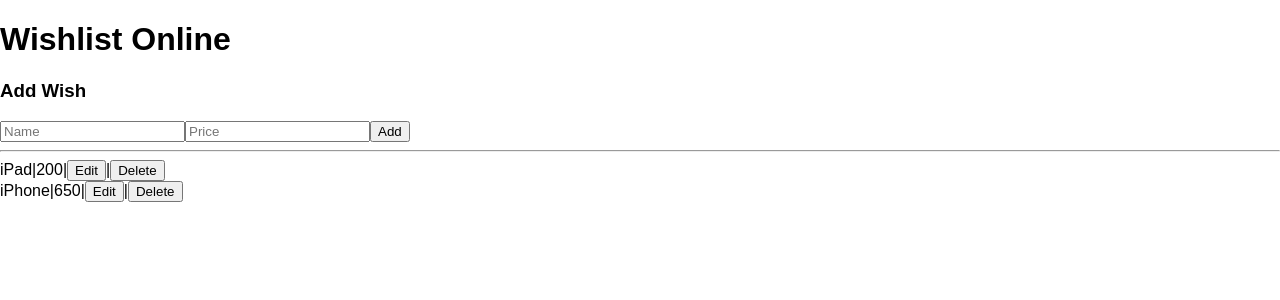
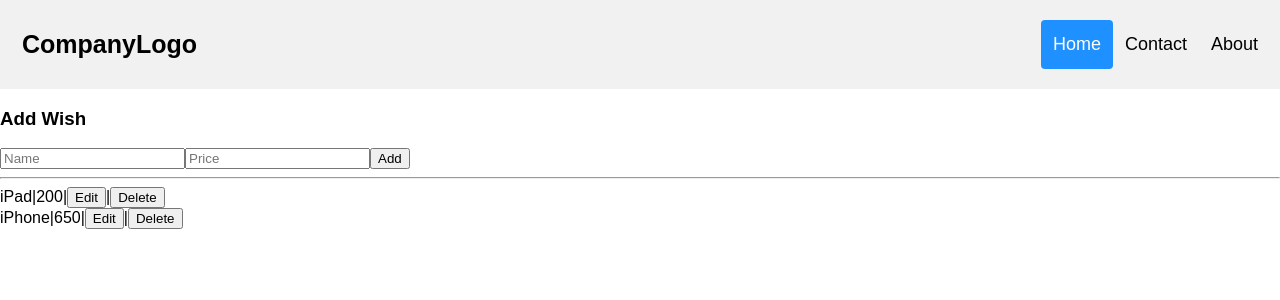
Before and after one commit to acoss22/wishlist, a React (Create React App) app: page / in a window 1280 px wide. Shown: the top 300 px of the page. Built offline with nearby package versions, Linux system fonts and the light colour scheme.

Commit message:
header component

```diff
--- a/src/App.js
+++ b/src/App.js
@@ -2,8 +2,9 @@ import React, { Component } from 'react';
 import { render } from 'react-dom';
 import WishItem from './Wish/WishItem'
 import AddWish from './Wish/AddWish'
+import Header from './Header/Header';
 
-//1st initial state declared
+//initial state
 const wishes = [
   {
     name: 'iPad',
@@ -85,12 +86,12 @@ class App extends Component {
 
 /////////////////////////
 
+
   render() {
 
     return (
       <div>
-        <h1>Wishlist Online</h1>
-
+   <Header/>
         <AddWish
           onAdd={this.onAdd}
         />
--- /dev/null
+++ b/src/Header/Header.css
@@ -0,0 +1,54 @@
+
+/* Style the header with a grey background and some padding */
+.header {
+  overflow: hidden;
+  background-color: #f1f1f1;
+  padding: 20px 10px;
+}
+
+/* Style the header links */
+.header a {
+  float: left;
+  color: black;
+  text-align: center;
+  padding: 12px;
+  text-decoration: none;
+  font-size: 18px;
+  line-height: 25px;
+  border-radius: 4px;
+}
+
+/* Style the logo link (notice that we set the same value of line-height and font-size to prevent the header to increase when the font gets bigger */
+.header a.logo {
+  font-size: 25px;
+  font-weight: bold;
+}
+
+/* Change the background color on mouse-over */
+.header a:hover {
+  background-color: #ddd;
+  color: black;
+}
+
+/* Style the active/current link*/
+.header a.active {
+  background-color: dodgerblue;
+  color: white;
+}
+
+/* Float the link section to the right */
+.header-right {
+  float: right;
+}
+
+/* Add media queries for responsiveness - when the screen is 500px wide or less, stack the links on top of each other */
+@media screen and (max-width: 500px) {
+  .header a {
+    float: none;
+    display: block;
+    text-align: left;
+  }
+  .header-right {
+    float: none;
+  }
+}
--- /dev/null
+++ b/src/Header/Header.js
@@ -0,0 +1,23 @@
+import React, { Component } from "react";
+import "./Header.css";
+
+class Header extends Component {
+  render() {
+    return (
+      <div className="header">
+        <a href="#default" className="logo">
+          CompanyLogo
+        </a>
+        <div className="header-right">
+          <a className="active" href="#home">
+            Home
+          </a>
+          <a href="#contact">Contact</a>
+          <a href="#about">About</a>
+        </div>
+      </div>
+    );
+  }
+}
+
+export default Header;
--- a/src/Wish/AddWish.js
+++ b/src/Wish/AddWish.js
@@ -1,11 +1,9 @@
 import React, { Component } from 'react';
-
 
 class AddWish extends Component {
 
   constructor(props){
     super(props)
-
     this.onSubmit = this.onSubmit.bind(this);
   }
 
@@ -19,7 +17,6 @@ class AddWish extends Component {
   }
 
   render() {
-
     return (
       <form onSubmit={this.onSubmit}>
         <h3>Add Wish</h3>
--- a/src/Wish/WishItem.js
+++ b/src/Wish/WishItem.js
@@ -1,5 +1,4 @@
 import React, { Component } from 'react';
-
 
 class WishItem extends Component {
 
```
